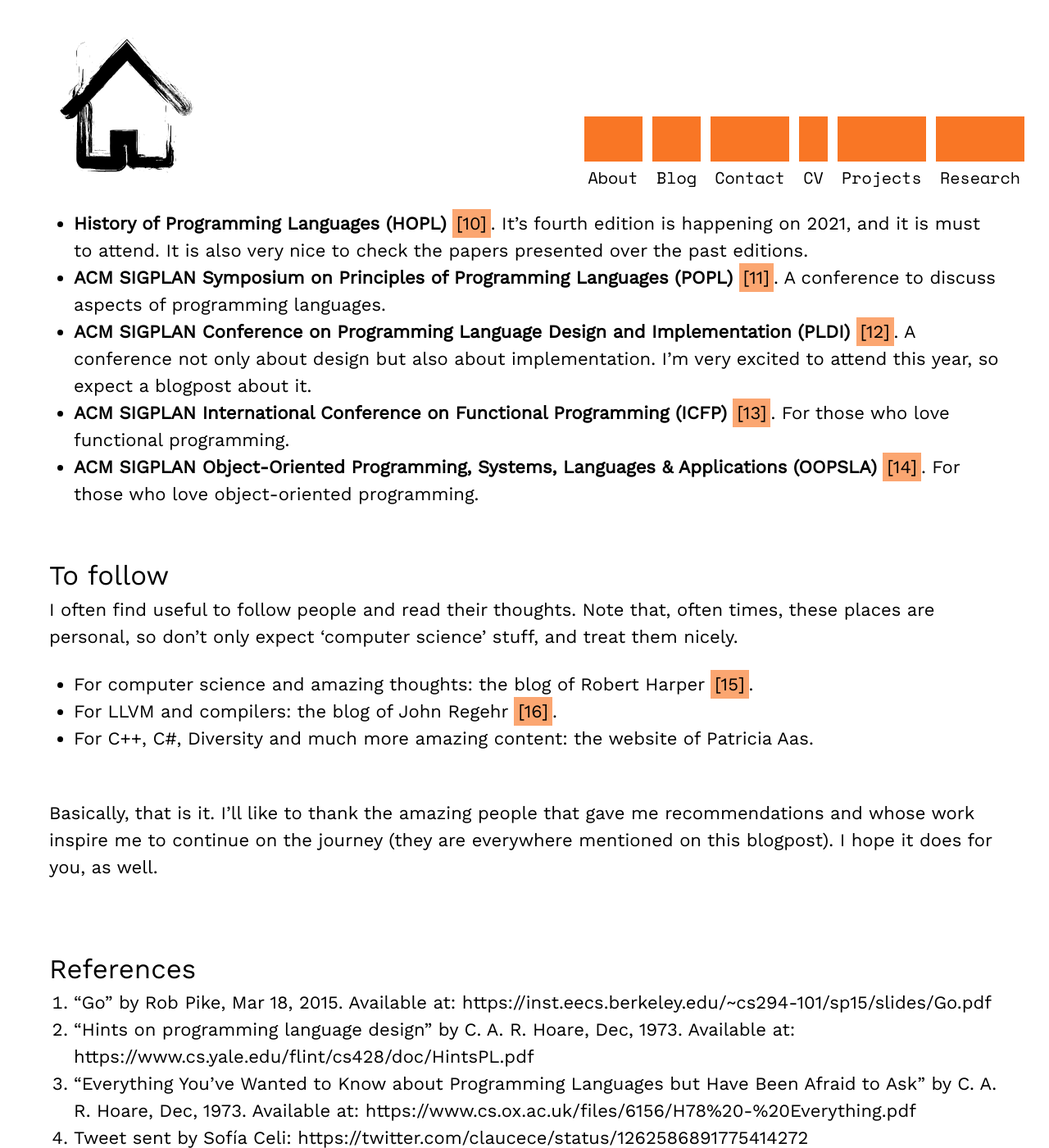
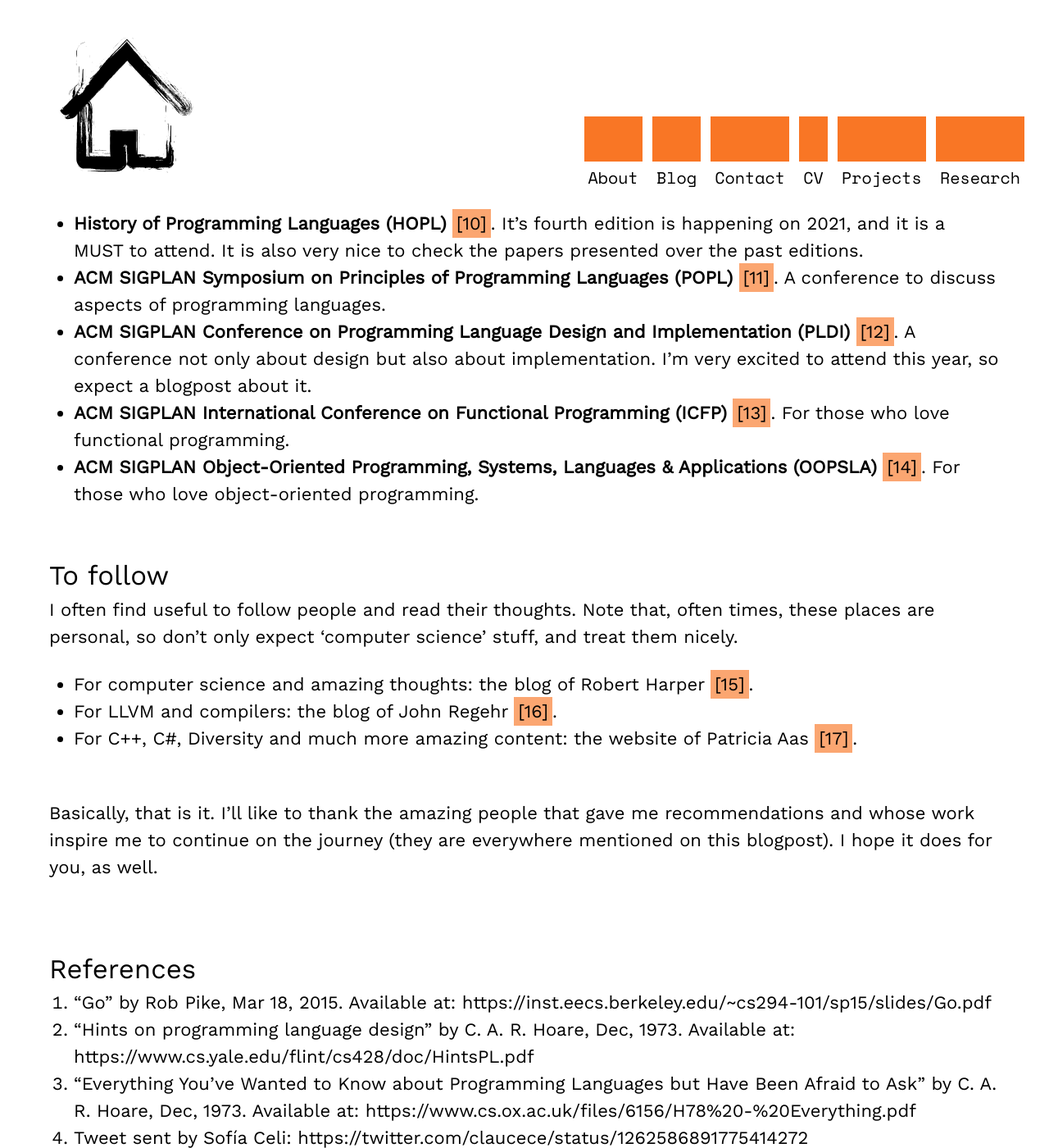
Before and after one commit to claucece/claucece.github.io, a Jekyll site: the page built from _posts/2020-06-05-programming-language-design-and-compilers.md, in a window 1280 px wide and 1400 px high, scrolled down 3044 px. Shown: the whole window at 82% size. Built offline with Jekyll 4.4.1, drawn with Linux system fonts in a browser that asks for light colours.

Commit message:
Some corrections

```diff
--- a/_posts/2020-06-05-programming-language-design-and-compilers.md
+++ b/_posts/2020-06-05-programming-language-design-and-compilers.md
@@ -119,7 +119,7 @@ conferences. I'll like to start to do that as well for PL, so these are
 the conferences that seem like a must to attend:
 
 * **History of Programming Languages (HOPL)** [\[10\]](#references). It's
-  fourth edition is happening on 2021, and it is must to attend.
+  fourth edition is happening on 2021, and it is a MUST to attend.
   It is also very nice to check the papers presented over the past editions.
 * **ACM SIGPLAN Symposium on Principles of Programming Languages (POPL)** [\[11\]](#references).
   A conference to discuss aspects of programming languages.
@@ -142,7 +142,7 @@ and treat them nicely.
 
 * For computer science and amazing thoughts: the blog of Robert Harper [\[15\]](#references).
 * For LLVM and compilers: the blog of John Regehr [\[16\]](#references).
-* For C++, C#, Diversity and much more amazing content: the website of Patricia Aas.
+* For C++, C#, Diversity and much more amazing content: the website of Patricia Aas [\[17\]](#references).
 
 <br />
 
```
